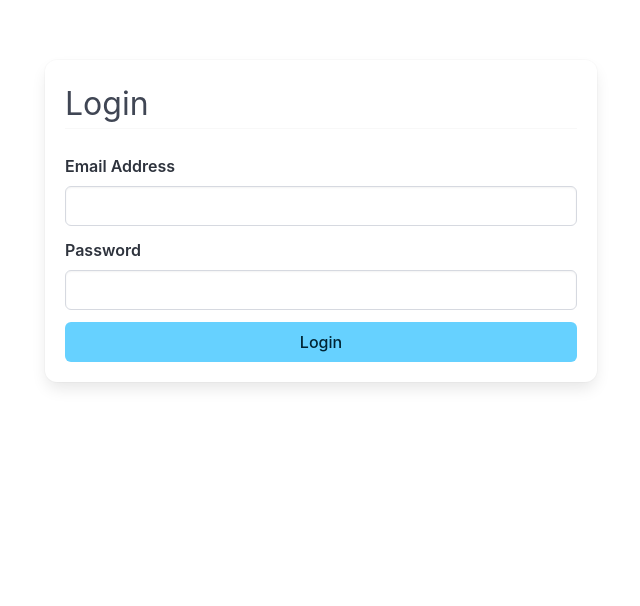
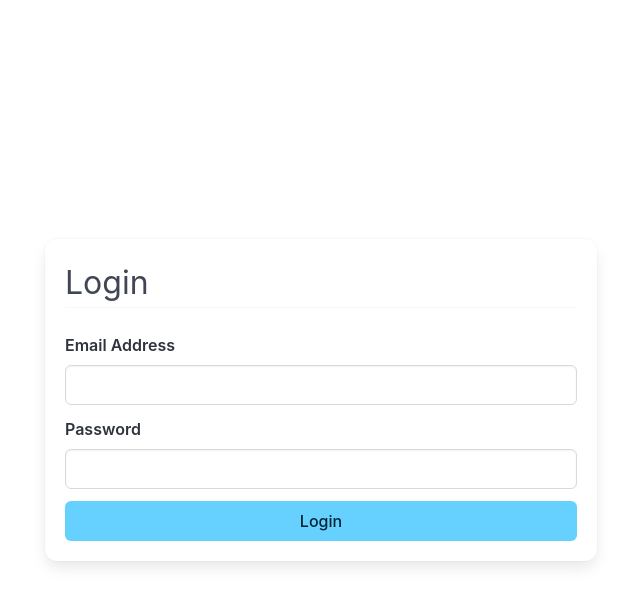
Before and after one commit to ankit-Keshari-Nitor/reactflow-playwright, a React (Create React App) app: page / in a window 1280 px wide. Shown: the top 606 px of the page, without its empty margins (319-959 px from the left). Built offline with nearby package versions, Linux system fonts and the light colour scheme.

Commit message:
Added login test cases

```diff
--- a/src/components/LoginPage.js
+++ b/src/components/LoginPage.js
@@ -17,7 +17,7 @@ const LoginForm = (props) => {
   }
 
   return (
-    <div className="section is-fullheight">
+    <div className="section is-fullheight login-container">
       {loggedIn && <Navigate to="/default" />}
       <div className="container">
         <div className="column is-6 is-offset-3">
@@ -28,6 +28,7 @@ const LoginForm = (props) => {
                 <label className="label">Email Address</label>
                 <div className="control">
                   <input
+                    id="email"
                     autoComplete="off"
                     className={`input ${errors.email && "is-danger"}`}
                     type="email"
@@ -45,6 +46,7 @@ const LoginForm = (props) => {
                 <label className="label">Password</label>
                 <div className="control">
                   <input
+                    id="password"
                     className={`input ${errors.password && "is-danger"}`}
                     type="password"
                     name="password"
@@ -58,6 +60,7 @@ const LoginForm = (props) => {
                 )}
               </div>
               <button
+                id="signInBtn"
                 type="submit"
                 className="button is-block is-info is-fullwidth"
               >
--- a/src/styles/styles.css
+++ b/src/styles/styles.css
@@ -25,13 +25,10 @@
   background: #2196f3; /* Special Node color */
 }
 
-.testButton {
-  margin-top: 20px;
-}
-
-small {
-  display: block;
-  font-size: 12px;
+.login-container {
+  display: flex;
+  align-items: center;
+  justify-content: center;
 }
 
 h1 {
```
Also changed, not shown: 1 other file (tests, documents, lock files or other folders).
